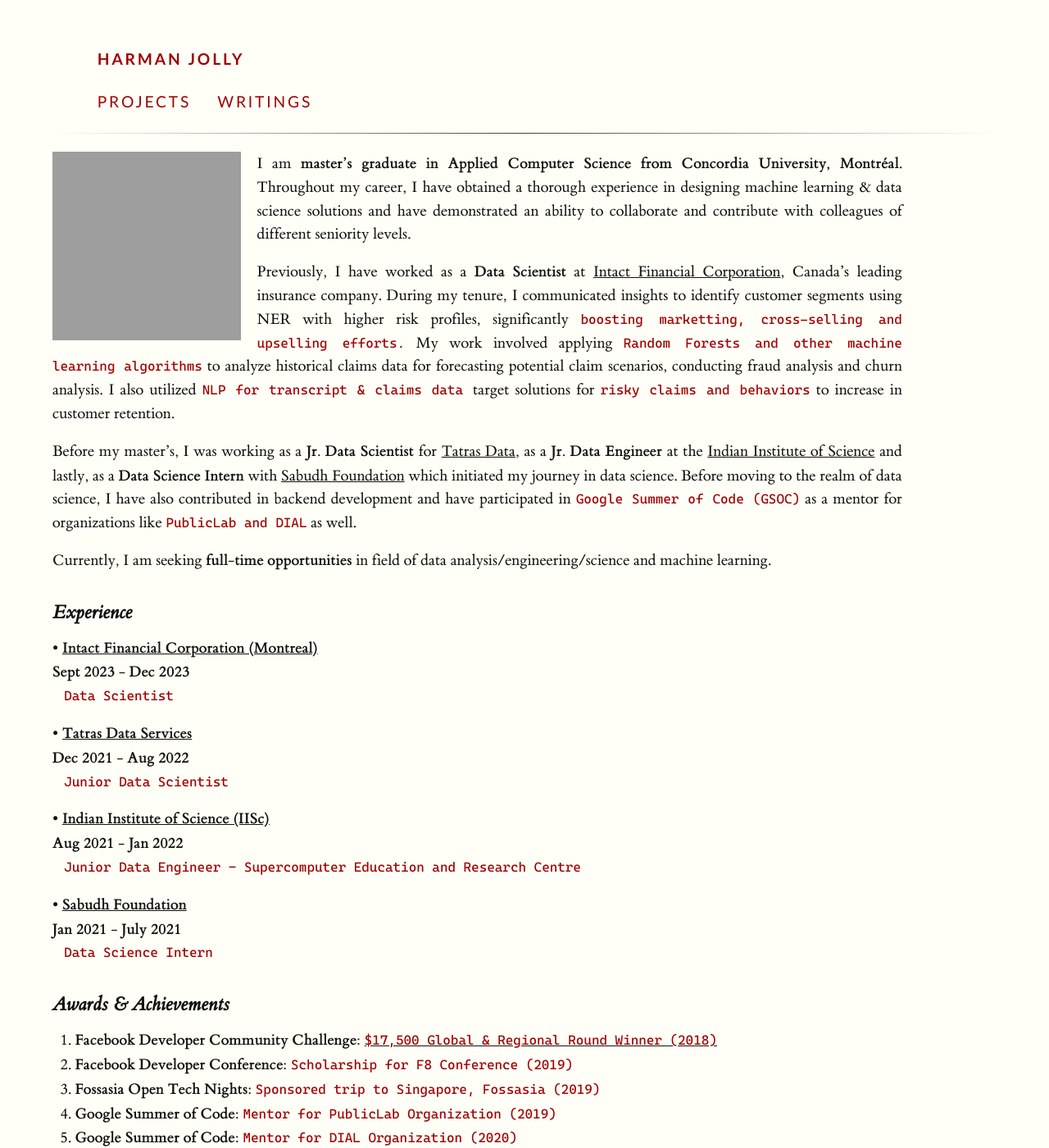
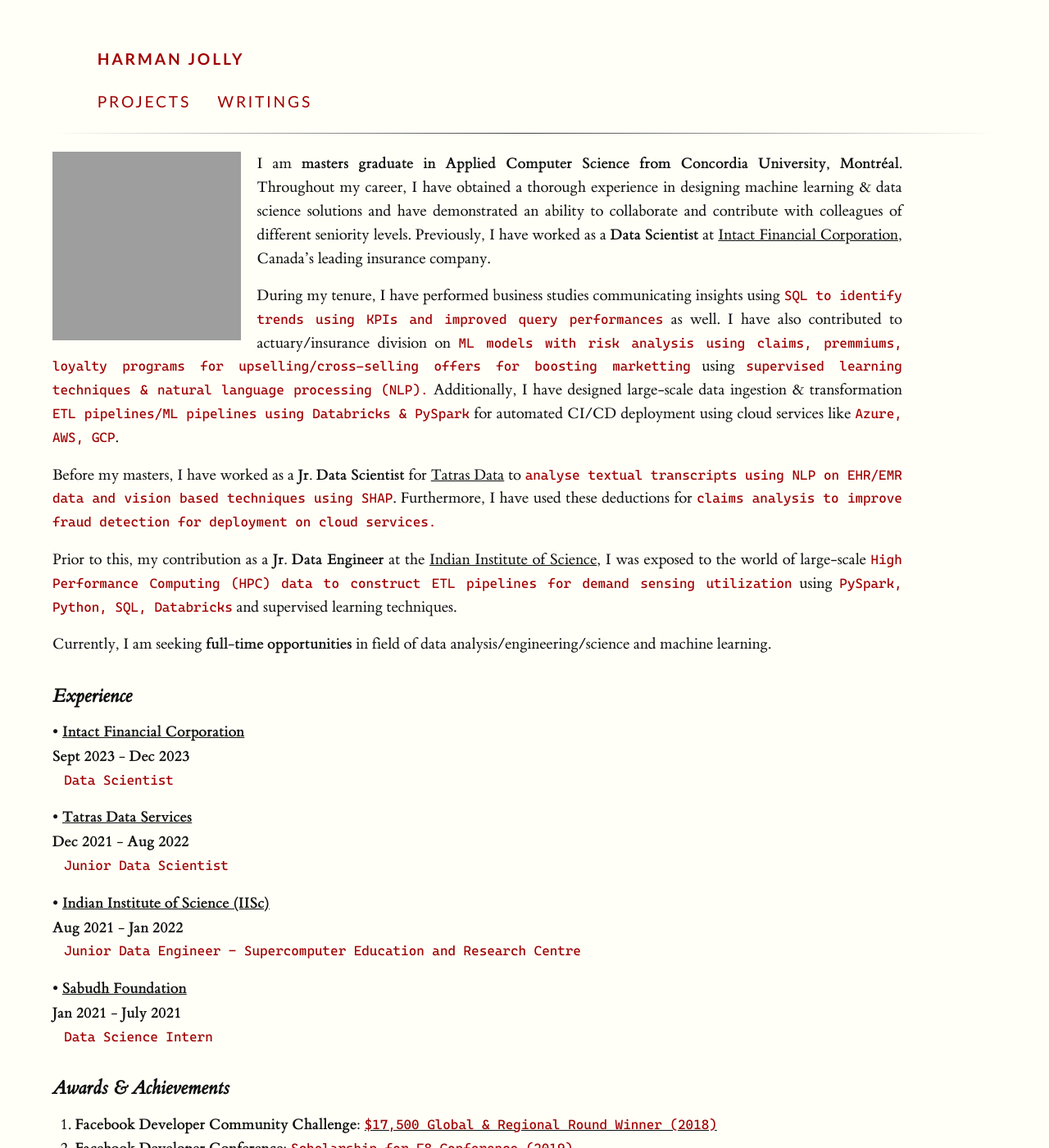
Before and after one commit to coderjolly/coderjolly.github.io, a Jekyll site: the page built from index.md, in a window 1280 px wide and 1400 px high. Shown: the whole window at 82% size. Built offline with Jekyll 4.4.1, drawn with Linux system fonts in a browser that asks for light colours; a style sheet for code colours, icons or effects is not loaded; grey boxes are pictures that could not be loaded.

Commit message:
revamped index.md

```diff
--- a/index.md
+++ b/index.md
@@ -12,16 +12,15 @@ nav_exclude: true
 
 <!-- SUMMARY -->
 
-I am **master's graduate in Applied Computer Science from Concordia University, Montréal**. Throughout my career, I have obtained a thorough experience in designing machine learning & data science solutions and have demonstrated an ability to collaborate and contribute with colleagues of different seniority levels.
-
+I am **masters graduate in Applied Computer Science from Concordia University, Montréal**. Throughout my career, I have obtained a thorough experience in designing machine learning & data science solutions and have demonstrated an ability to collaborate and contribute with colleagues of different seniority levels. Previously, I have worked as a **Data Scientist** at [Intact Financial Corporation](https://intactlab.ca/), Canada's leading insurance company.
 <!-- ranging from my classmates to upper-management in order to push my boundaries.  -->
 
-Previously, I have worked as a **Data Scientist** at [Intact Financial Corporation](https://intactlab.ca/), Canada's leading insurance company. During my tenure, I communicated insights to identify customer segments using NER with higher risk profiles, significantly `boosting marketting, cross-selling and upselling efforts.` My work involved applying `Random Forests and other machine learning algorithms` to analyze historical claims data for forecasting potential claim scenarios, conducting fraud analysis and churn analysis. I also utilized  `NLP for transcript & claims data ` target solutions for `risky claims and behaviors` to increase in customer retention.
+During my tenure, I have performed business studies communicating insights using `SQL to identify trends using KPIs and improved query performances` as well. I have also contributed to actuary/insurance division on `ML models with risk analysis using claims, premmiums, loyalty programs for upselling/cross-selling offers for boosting marketting` using `supervised learning techniques & natural language processing (NLP).`
+Additionally, I have designed large-scale data ingestion & transformation `ETL pipelines/ML pipelines using Databricks & PySpark` for automated CI/CD deployment using cloud services like `Azure, AWS, GCP`.
 
-<!-- I played a pivotal role in the development of `CallQualitySearch`—evaluating the quality of calls. My responsibilities included assessing precision and recall values for rule triggers, where I skillfully visualized these metrics to enhance performance insights. I also proficiently utilized `SQL to extract complex data`, enabling a comprehensive understanding of the `relation between the ROC model for inbound and outbound calls.`
-This experience not only honed my data science skills but also showcased my ability to derive meaningful conclusions from complex datasets. I am eager to apply my knowledge to solve real-world problems and to make machines predict the future by connecting the dots from the past. -->
+Before my masters, I have worked as a **Jr. Data Scientist** for [Tatras Data](https://tatrasdata.com/){:target="_blank"} to `analyse textual transcripts using NLP on EHR/EMR data and vision based techniques using SHAP`. Furthermore, I have used these deductions for `claims analysis to improve fraud detection for deployment on cloud services.`
 
-Before my master's, I was working as a **Jr. Data Scientist** for [Tatras Data](https://tatrasdata.com/){:target="_blank"}, as a **Jr. Data Engineer** at the [Indian Institute of Science](https://www.serc.iisc.ac.in/supercomputer/for-traditional-hpc-simulations-param-pravega/){:target="_blank"} and lastly, as a **Data Science Intern** with [Sabudh Foundation](https://sabudh.org/){:target="_blank"} which initiated my journey in data science. Before moving to the realm of data science, I have also contributed in backend development and have participated in `Google Summer of Code (GSOC)` as a mentor for organizations like `PublicLab and DIAL` as well.
+Prior to this, my contribution as a **Jr. Data Engineer** at the [Indian Institute of Science](https://www.serc.iisc.ac.in/supercomputer/for-traditional-hpc-simulations-param-pravega/){:target="_blank"}, I was exposed to the world of large-scale `High Performance Computing (HPC) data to construct ETL pipelines for demand sensing utilization` using `PySpark, Python, SQL, Databricks` and supervised learning techniques.
 
 Currently, I am seeking **full-time opportunities** in field of data analysis/engineering/science and machine learning.
 
@@ -29,7 +28,7 @@ Currently, I am seeking **full-time opportunities** in field of data analysis/en
 
 <h3 style="text-align: left;">Experience</h3>
 
-&#8226; [**Intact Financial Corporation (Montreal)**](https://intactlab.ca/){:target="_blank"} &nbsp;&nbsp;&nbsp;&nbsp;&nbsp;&nbsp;&nbsp;&nbsp;&nbsp;&nbsp;&nbsp;&nbsp;&nbsp;&nbsp;&nbsp;&nbsp;&nbsp;&nbsp;&nbsp;&nbsp;&nbsp;&nbsp;&nbsp;&nbsp;&nbsp;&nbsp;&nbsp;&nbsp;&nbsp;&nbsp;&nbsp;&nbsp;&nbsp;&nbsp;&nbsp;&nbsp;&nbsp;&nbsp;&nbsp;&nbsp;&nbsp;&nbsp;&nbsp;&nbsp;&nbsp;&nbsp;&nbsp;&nbsp;&nbsp;&nbsp;&nbsp;&nbsp;&nbsp;&nbsp;&nbsp;&nbsp;&nbsp;&nbsp;&nbsp;&nbsp;&nbsp;&nbsp;&nbsp;&nbsp;&nbsp;&nbsp;&nbsp;&nbsp;&nbsp;&nbsp;&nbsp;&nbsp;&nbsp;&nbsp;&nbsp;&nbsp;&nbsp;&nbsp;&nbsp;&nbsp;&nbsp;&nbsp;&nbsp;&nbsp;&nbsp;&nbsp;&nbsp;&nbsp;&nbsp;&nbsp;&nbsp;&nbsp;&nbsp;&nbsp;&nbsp;&nbsp;&nbsp;&nbsp;&nbsp;&nbsp;&nbsp;&nbsp;&nbsp;&nbsp;&nbsp;&nbsp;&nbsp;&nbsp;&nbsp;&nbsp;&nbsp;&nbsp;&nbsp;&nbsp;&nbsp;&nbsp;&nbsp;&nbsp;&nbsp;&nbsp;&nbsp;&nbsp;&nbsp;&nbsp;&nbsp;&nbsp;&nbsp;&nbsp;&nbsp;&nbsp;&nbsp;&nbsp;&nbsp;&nbsp;&nbsp;&nbsp;&nbsp;&nbsp;&nbsp;&nbsp;&nbsp;&nbsp;&nbsp;&nbsp;&nbsp; **Sept 2023 - Dec 2023**<br/>
+&#8226; [**Intact Financial Corporation**](https://intactlab.ca/){:target="_blank"} &nbsp;&nbsp;&nbsp;&nbsp;&nbsp;&nbsp;&nbsp;&nbsp;&nbsp;&nbsp;&nbsp;&nbsp;&nbsp;&nbsp;&nbsp;&nbsp;&nbsp;&nbsp;&nbsp;&nbsp;&nbsp;&nbsp;&nbsp;&nbsp;&nbsp;&nbsp;&nbsp;&nbsp;&nbsp;&nbsp;&nbsp;&nbsp;&nbsp;&nbsp;&nbsp;&nbsp;&nbsp;&nbsp;&nbsp;&nbsp;&nbsp;&nbsp;&nbsp;&nbsp;&nbsp;&nbsp;&nbsp;&nbsp;&nbsp;&nbsp;&nbsp;&nbsp;&nbsp;&nbsp;&nbsp;&nbsp;&nbsp;&nbsp;&nbsp;&nbsp;&nbsp;&nbsp;&nbsp;&nbsp;&nbsp;&nbsp;&nbsp;&nbsp;&nbsp;&nbsp;&nbsp;&nbsp;&nbsp;&nbsp;&nbsp;&nbsp;&nbsp;&nbsp;&nbsp;&nbsp;&nbsp;&nbsp;&nbsp;&nbsp;&nbsp;&nbsp;&nbsp;&nbsp;&nbsp;&nbsp;&nbsp;&nbsp;&nbsp;&nbsp;&nbsp;&nbsp;&nbsp;&nbsp;&nbsp;&nbsp;&nbsp;&nbsp;&nbsp;&nbsp;&nbsp;&nbsp;&nbsp;&nbsp;&nbsp;&nbsp;&nbsp;&nbsp;&nbsp;&nbsp;&nbsp;&nbsp;&nbsp;&nbsp;&nbsp;&nbsp;&nbsp;&nbsp;&nbsp;&nbsp;&nbsp;&nbsp;&nbsp;&nbsp;&nbsp;&nbsp;&nbsp;&nbsp;&nbsp;&nbsp;&nbsp;&nbsp;&nbsp;&nbsp;&nbsp;&nbsp;&nbsp;&nbsp;&nbsp;&nbsp;&nbsp;&nbsp;&nbsp;&nbsp;&nbsp;&nbsp;&nbsp;&nbsp;&nbsp;&nbsp;&nbsp;&nbsp;&nbsp;&nbsp;&nbsp;&nbsp;&nbsp;&nbsp;&nbsp;&nbsp;&nbsp; **Sept 2023 - Dec 2023**<br/>
 &nbsp;&nbsp; `Data Scientist`
 
 &#8226; [**Tatras Data Services**](https://tatrasdata.com/){:target="_blank"} &nbsp;&nbsp;&nbsp;&nbsp;&nbsp;&nbsp;&nbsp;&nbsp;&nbsp;&nbsp;&nbsp;&nbsp;&nbsp;&nbsp;&nbsp;&nbsp;&nbsp;&nbsp;&nbsp;&nbsp;&nbsp;&nbsp;&nbsp;&nbsp;&nbsp;&nbsp;&nbsp;&nbsp;&nbsp;&nbsp;&nbsp;&nbsp;&nbsp;&nbsp;&nbsp;&nbsp;&nbsp;&nbsp;&nbsp;&nbsp;&nbsp;&nbsp;&nbsp;&nbsp;&nbsp;&nbsp;&nbsp;&nbsp;&nbsp;&nbsp;&nbsp;&nbsp;&nbsp;&nbsp;&nbsp;&nbsp;&nbsp;&nbsp;&nbsp;&nbsp;&nbsp;&nbsp;&nbsp;&nbsp;&nbsp;&nbsp;&nbsp;&nbsp;&nbsp;&nbsp;&nbsp;&nbsp;&nbsp;&nbsp;&nbsp;&nbsp;&nbsp;&nbsp;&nbsp;&nbsp;&nbsp;&nbsp;&nbsp;&nbsp;&nbsp;&nbsp;&nbsp;&nbsp;&nbsp;&nbsp;&nbsp;&nbsp;&nbsp;&nbsp;&nbsp;&nbsp;&nbsp;&nbsp;&nbsp;&nbsp;&nbsp;&nbsp;&nbsp;&nbsp;&nbsp;&nbsp;&nbsp;&nbsp;&nbsp;&nbsp;&nbsp;&nbsp;&nbsp;&nbsp;&nbsp;&nbsp;&nbsp;&nbsp;&nbsp;&nbsp;&nbsp;&nbsp;&nbsp;&nbsp;&nbsp;&nbsp;&nbsp;&nbsp;&nbsp;&nbsp;&nbsp;&nbsp;&nbsp;&nbsp;&nbsp;&nbsp;&nbsp;&nbsp;&nbsp;&nbsp;&nbsp;&nbsp;&nbsp;&nbsp;&nbsp;&nbsp;&nbsp;&nbsp;&nbsp;&nbsp;&nbsp;&nbsp;&nbsp;&nbsp;&nbsp;&nbsp;&nbsp;&nbsp;&nbsp;&nbsp;&nbsp;&nbsp;&nbsp;&nbsp;&nbsp;&nbsp;&nbsp;&nbsp;&nbsp;&nbsp;&nbsp;&nbsp;&nbsp;&nbsp;&nbsp;&nbsp;&nbsp;&nbsp; **Dec 2021 - Aug 2022**<br/>
```
